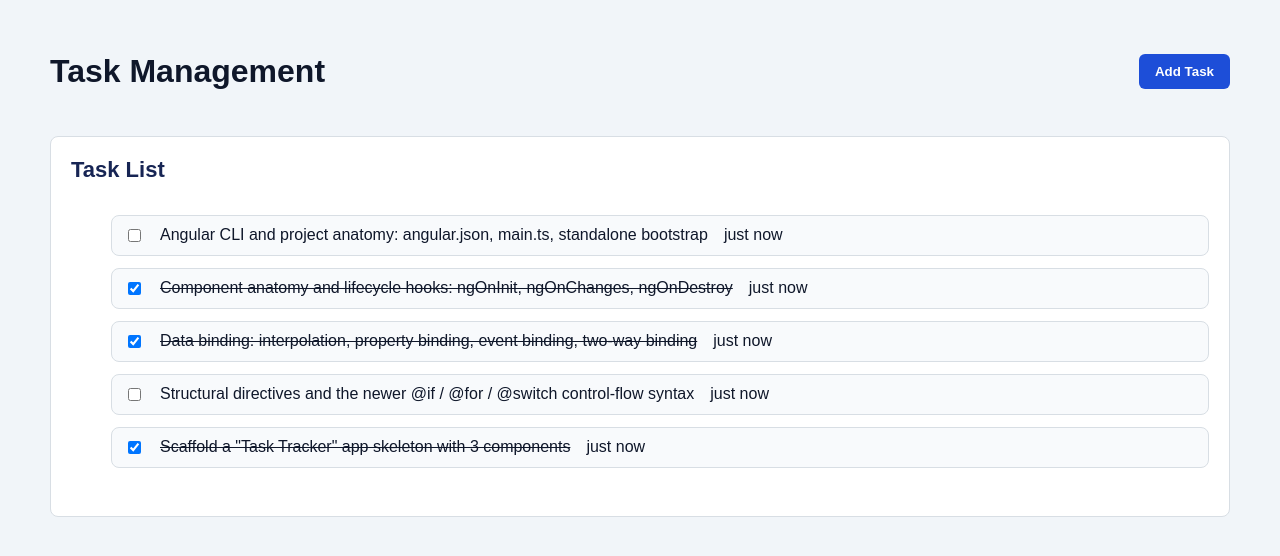
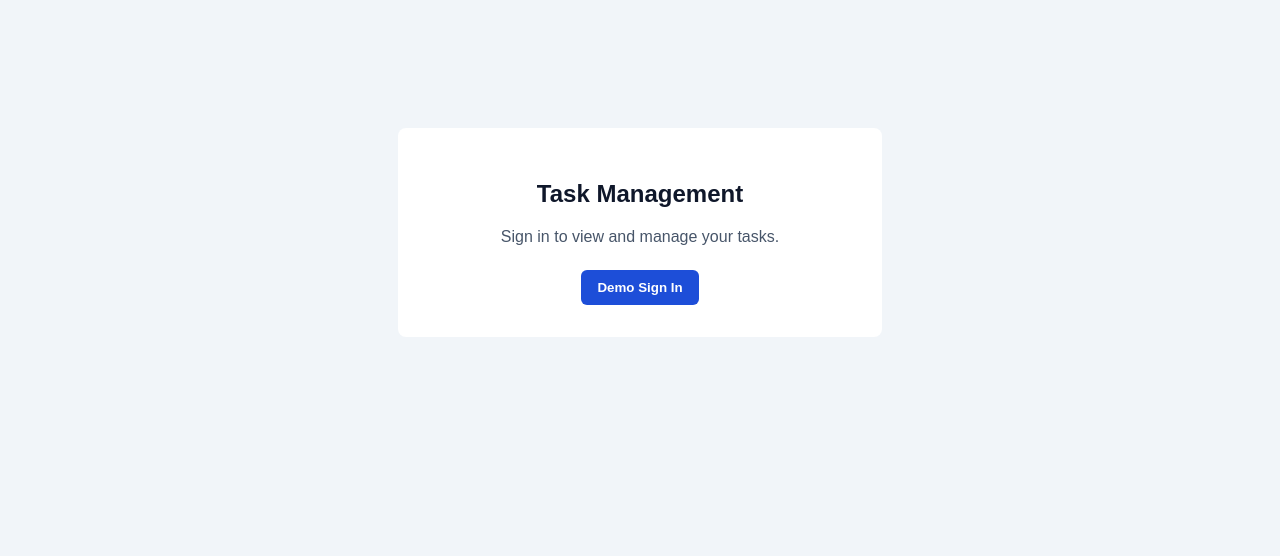
Before and after one commit to khoinguyen28102002/Angular-Upskill, an Angular app: page / in a window 1280 px wide. Shown: the top 556 px of the page. Built offline with nearby package versions, Linux system fonts and the light colour scheme; data requests are answered from the project's data file.

Commit message:
Week 3 Hands-on 2: Write an auth interceptor that attaches a JWT header

```diff
--- a/src/app/app.config.ts
+++ b/src/app/app.config.ts
@@ -1,13 +1,14 @@
 import { ApplicationConfig, provideBrowserGlobalErrorListeners } from '@angular/core';
-import { provideHttpClient } from '@angular/common/http';
+import { provideHttpClient, withInterceptors } from '@angular/common/http';
 import { provideRouter } from '@angular/router';
 
 import { routes } from './app.routes';
+import { authInterceptor } from './services/auth.interceptor';
 
 export const appConfig: ApplicationConfig = {
   providers: [
     provideBrowserGlobalErrorListeners(),
-    provideHttpClient(),
+    provideHttpClient(withInterceptors([authInterceptor])),
     provideRouter(routes)
   ]
 };
--- a/src/app/app.css
+++ b/src/app/app.css
@@ -19,6 +19,20 @@
     justify-content: space-between;
     margin: 0 auto 24px;
     max-width: 1180px;
+}
+
+.login-panel {
+    background: #ffffff;
+    border-radius: 8px;
+    margin: 12vh auto 0;
+    max-width: 420px;
+    padding: 32px;
+    text-align: center;
+}
+
+.login-panel p {
+    color: #475569;
+    margin-bottom: 24px;
 }
 
 app-task-form,
--- a/src/app/app.html
+++ b/src/app/app.html
@@ -1,4 +1,11 @@
 <main class="page">
+  @if (!isLoggedIn) {
+    <section class="login-panel" aria-labelledby="login-title">
+      <h1 id="login-title">Task Management</h1>
+      <p>Sign in to view and manage your tasks.</p>
+      <button type="button" class="btn primary" (click)="login()">Demo Sign In</button>
+    </section>
+  } @else {
     <header class="page-header">
       <div>
         <h1>Task Management</h1>
@@ -34,4 +41,5 @@
     } @else if (!errorMessage && tasks.length === 0) {
       <p class="request-status">No tasks yet. Add one to get started.</p>
     }
+  }
 </main>
--- a/src/app/app.ts
+++ b/src/app/app.ts
@@ -1,9 +1,10 @@
 import { HttpErrorResponse } from '@angular/common/http';
-import { ChangeDetectorRef, Component, OnInit, inject } from '@angular/core';
+import { ChangeDetectorRef, Component, inject } from '@angular/core';
 import { finalize } from 'rxjs';
 import { TaskForm } from './component/TaskForm/TaskForm';
 import { TaskList } from './component/TaskList/TaskList';
 import { Task } from './component/task.model';
+import { AuthService } from './services/auth.service';
 import { TaskService } from './services/task.service';
 
 @Component({
@@ -13,17 +14,21 @@ import { TaskService } from './services/task.service';
   templateUrl: './app.html',
   styleUrls: ['./app.css']
 })
-export class App implements OnInit {
+export class App {
+  private readonly authService = inject(AuthService);
   private readonly taskService = inject(TaskService);
   private readonly changeDetector = inject(ChangeDetectorRef);
 
+  isLoggedIn = false;
   tasks: Task[] = [];
   isFormVisible = false;
   isLoading = true;
   isSavingChanges = false;
   errorMessage = '';
 
-  ngOnInit(): void {
+  login(): void {
+    this.authService.login();
+    this.isLoggedIn = true;
     this.loadTasks();
   }
 
--- /dev/null
+++ b/src/app/services/auth.interceptor.ts
@@ -0,0 +1,19 @@
+import { HttpInterceptorFn } from '@angular/common/http';
+import { inject } from '@angular/core';
+import { AuthService } from './auth.service';
+
+const taskApiUrl = 'http://localhost:3000/tasks';
+
+export const authInterceptor: HttpInterceptorFn = (request, next) => {
+  const isTaskApiRequest =
+    request.url === taskApiUrl || request.url.startsWith(`${taskApiUrl}/`);
+  const token = inject(AuthService).getToken();
+
+  if (!isTaskApiRequest || !token) {
+    return next(request);
+  }
+
+  return next(request.clone({
+    setHeaders: { Authorization: `Bearer ${token}` }
+  }));
+};
--- /dev/null
+++ b/src/app/services/auth.service.ts
@@ -0,0 +1,14 @@
+import { Injectable } from '@angular/core';
+
+@Injectable({ providedIn: 'root' })
+export class AuthService {
+  private token: string | null = null;
+
+  login(): void {
+    this.token = 'eyJhbGciOiJub25lIn0.eyJzdWIiOiJkZW1vLXVzZXIifQ.fake-signature';
+  }
+
+  getToken(): string | null {
+    return this.token;
+  }
+}
```
Lines whose indentation alone changed are shown as unchanged.
